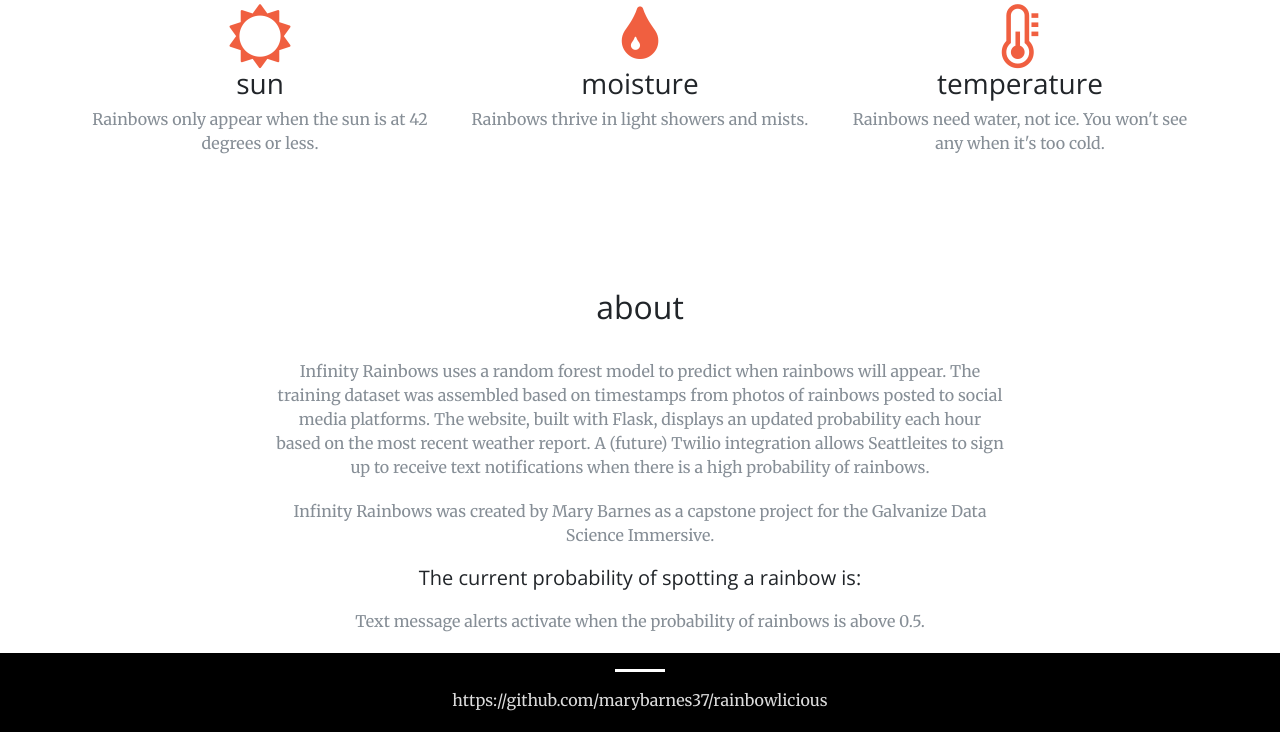
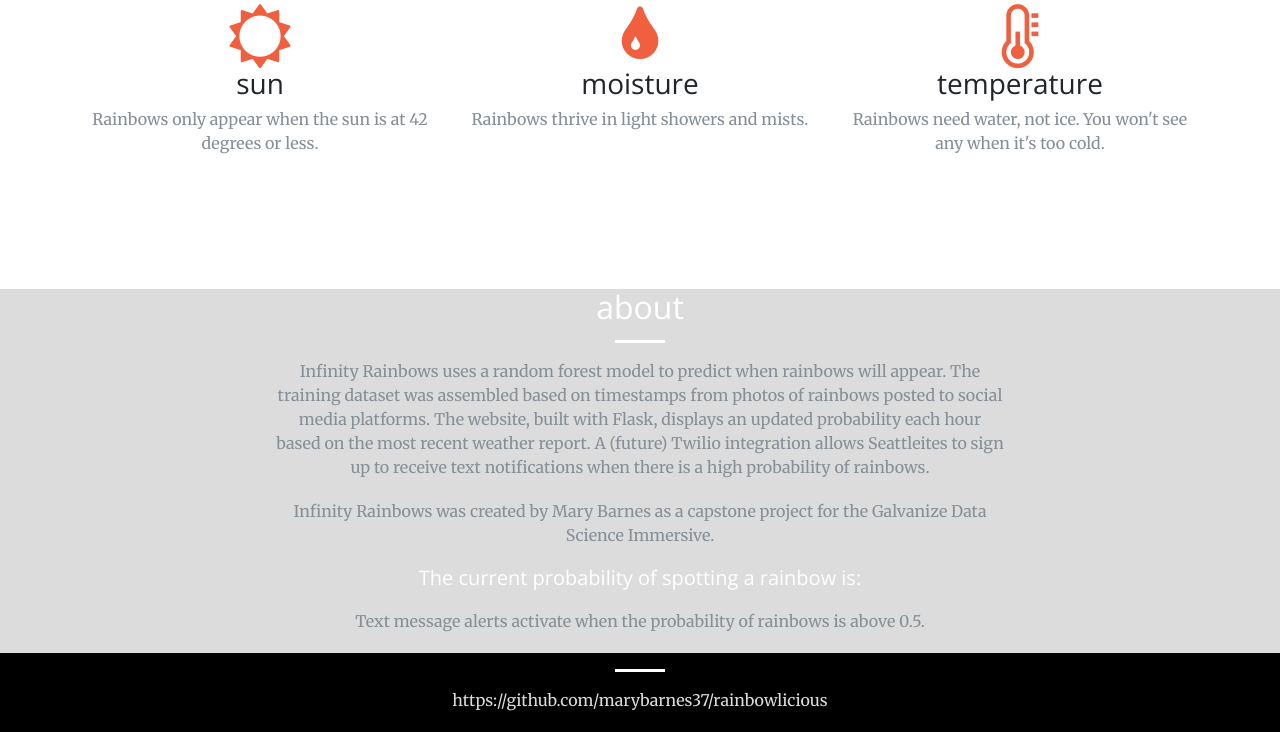
Before and after one commit to marybarnes37/rainbow_flask, a Flask app: template my_app/templates/index.html in a window 1280 px wide. Shown: the part 1294-2026 px from the top of the page. Run offline with Flask 2, Linux system fonts and the light colour scheme; the template is opened without the code that fills it, so the values that code supplies are empty; some libraries are stand-ins or nearby versions.

Commit message:
small infinity

```diff
--- a/my_app/static/css/creative.css
+++ b/my_app/static/css/creative.css
@@ -150,13 +150,13 @@ body {
     color: black}
 
 #about {
-    background-color: Gainsboro
+    background-color: #DCDCDC;
     color: white}
 
 
 #footer {
     background-color: black;
-    color: Gainsboro;
+    color: #DCDCDC;
     font-size: 10px}
 
 
```
